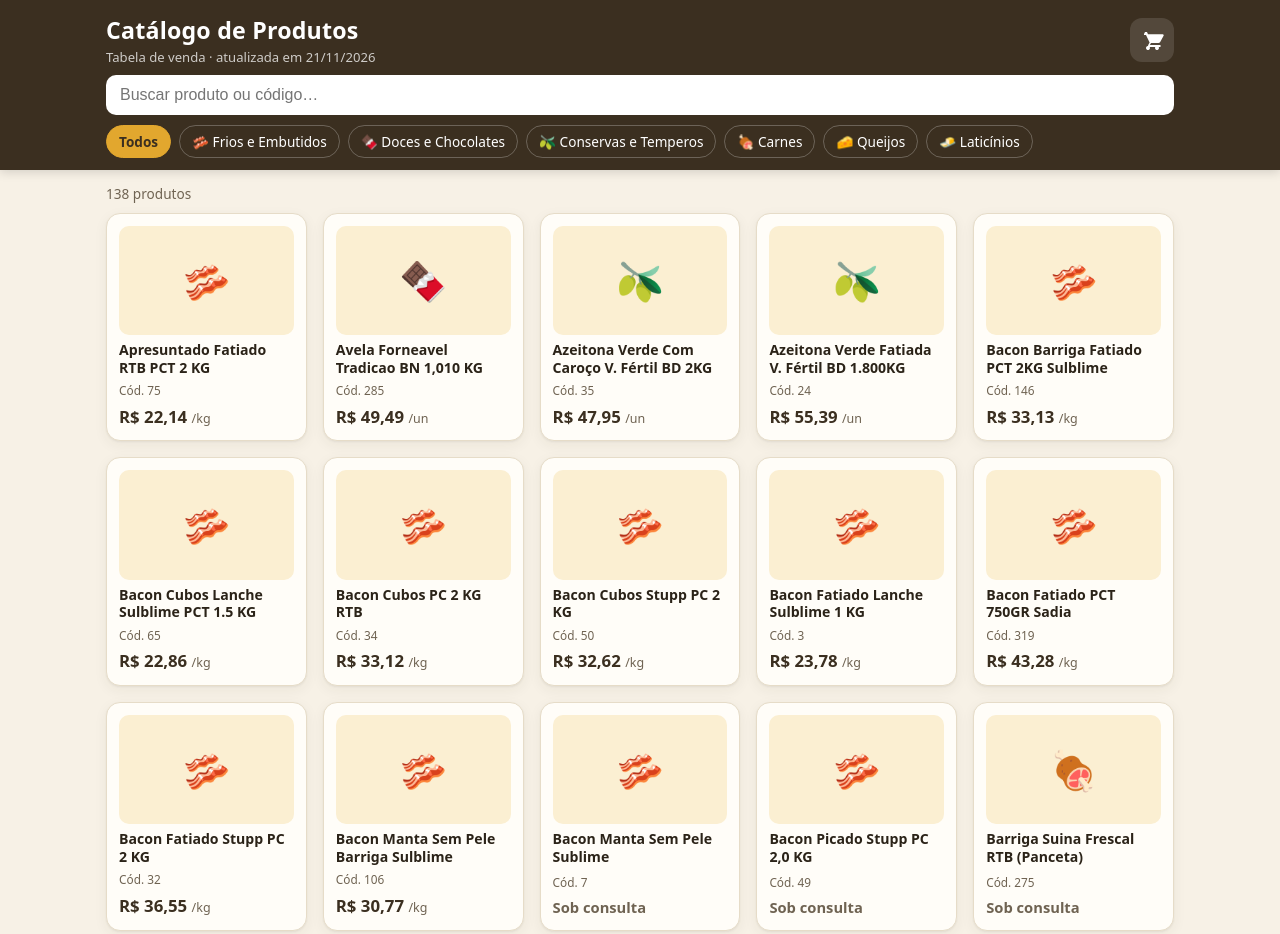
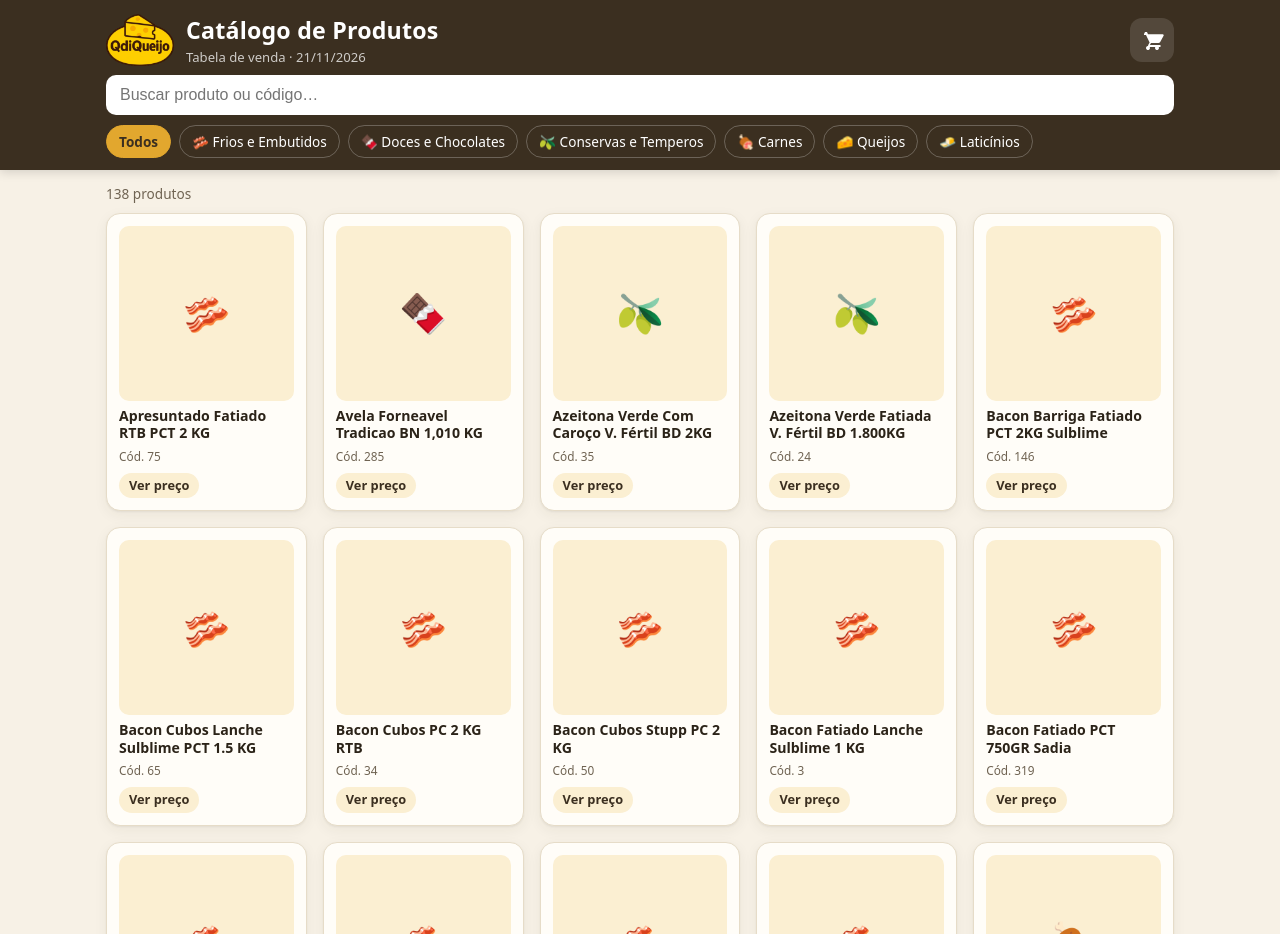
Before and after one commit to jeanbreitenbach/GeoClima, a plain HTML site: page index.html in a window 1280 px wide. Shown: the top 934 px of the page. Drawn offline with Linux system fonts and the light colour scheme.

Commit message:
Preços só na janela do produto, logo QdiQueijo e pasta de fotos
Co-Authored-By: Claude Opus 5.5 <noreply@anthropic.com>
Claude-Session: https://claude.ai/code/session_01D86upJRkqnYywK9DGejU2L

```diff
--- a/app.js
+++ b/app.js
@@ -132,7 +132,7 @@
       b.appendChild(ico);
       b.insertAdjacentHTML("beforeend",
         `<span class="card-nome"></span><span class="card-cod">Cód. ${p.codigo}</span>` +
-        (temPreco(p) ? `<span class="card-preco">${brl(p.preco)} <small>/${unTxt(p)}</small></span>` : `<span class="card-preco consulta">Sob consulta</span>`) +
+        `<span class="card-ver">Ver preço</span>` +
         `<span class="card-check" aria-hidden="true">✓</span>`);
       b.querySelector(".card-nome").textContent = p.nome;
       b.onclick = () => abrirProduto(p);
@@ -282,8 +282,8 @@
   });
 
   // ---------- Início ----------
-  if (CFG.nomeLoja) { $(".topo h1").textContent = CFG.nomeLoja; document.title = CFG.nomeLoja + " — Catálogo"; }
-  if (TABELA.atualizadoEm) $("#data-tabela").textContent = "· atualizada em " + TABELA.atualizadoEm;
+  if (CFG.nomeLoja) { document.title = CFG.nomeLoja + " — Catálogo"; $(".logo").alt = CFG.nomeLoja; }
+  if (TABELA.atualizadoEm) $("#data-tabela").textContent = " · " + TABELA.atualizadoEm;
   renderGrade();
   atualizarResumo();
 })();
--- a/config.js
+++ b/config.js
@@ -2,8 +2,8 @@
 window.CONFIG = {
   // Número do WhatsApp com DDI 55 + DDD + número (somente dígitos)
   whatsapp: "5548988147567",
-  // Nome que aparece no topo e nas mensagens (deixe vazio para não usar)
-  nomeLoja: "",
+  // Nome da loja (título da aba do navegador)
+  nomeLoja: "QdiQueijo",
   // true = esconde produtos sem preço na tabela (aparecem como "Sob consulta")
   ocultarSemPreco: false,
 };
--- a/index.html
+++ b/index.html
@@ -3,7 +3,7 @@
 <head>
 <meta charset="utf-8">
 <meta name="viewport" content="width=device-width, initial-scale=1, viewport-fit=cover">
-<title>Catálogo de Produtos</title>
+<title>QdiQueijo — Catálogo</title>
 <meta name="description" content="Catálogo digital de produtos — peça orçamento ou faça seu pedido pelo WhatsApp.">
 <meta name="theme-color" content="#3b2f20">
 <link rel="stylesheet" href="style.css">
@@ -12,9 +12,10 @@
 
 <header class="topo">
   <div class="topo-inner">
-    <div>
+    <img class="logo" src="logo.png" alt="QdiQueijo" width="119" height="91">
+    <div class="titulo">
       <h1>Catálogo de Produtos</h1>
-      <p class="sub">Tabela de venda <span id="data-tabela"></span></p>
+      <p class="sub">Tabela de venda<span id="data-tabela"></span></p>
     </div>
     <button class="btn-carrinho" id="abrir-selecao" aria-label="Ver itens selecionados">
       <svg viewBox="0 0 24 24" aria-hidden="true"><path d="M7 4h-2l-1 2v1h2l3.6 7.6-1.4 2.4c-.5 1 .2 2 1.3 2h11v-2h-10.6l1.1-2h7.4c.8 0 1.4-.4 1.8-1l3.4-6.2c.4-.7-.1-1.5-.9-1.5h-14.7l-.9-2zm3 16a2 2 0 1 0 0 .1zm9 0a2 2 0 1 0 0 .1z"/></svg>
--- a/style.css
+++ b/style.css
@@ -26,7 +26,9 @@ button { font: inherit; cursor: pointer; }
 /* Topo */
 .topo { background: var(--brand); color: #fff; position: sticky; top: 0; z-index: 10; box-shadow: 0 2px 10px rgba(0,0,0,.15); }
 .topo-inner { max-width: 1100px; margin: 0 auto; padding: 14px 16px 8px; display: flex; align-items: center; justify-content: space-between; gap: 12px; }
-.topo h1 { font-size: 1.25rem; margin: 0; letter-spacing: .2px; }
+.logo { height: 52px; width: auto; flex: none; }
+.titulo { flex: 1; min-width: 0; }
+.topo h1 { font-size: 1.15rem; margin: 0; letter-spacing: .2px; }
 .sub { margin: 2px 0 0; font-size: .82rem; opacity: .75; }
 .btn-carrinho { position: relative; background: rgba(255,255,255,.12); border: 0; color: #fff; width: 44px; height: 44px; border-radius: 12px; display: grid; place-items: center; }
 .btn-carrinho svg { width: 24px; height: 24px; fill: currentColor; }
@@ -50,12 +52,11 @@ main { max-width: 1100px; margin: 0 auto; padding: 14px 16px; }
 .card:hover { transform: translateY(-2px); border-color: #d8c7a3; }
 .card:focus-visible { outline: 3px solid var(--accent); outline-offset: 2px; }
 .card.sel { border-color: var(--wpp); box-shadow: 0 0 0 2px var(--wpp) inset, var(--shadow); }
-.card-ico { width: 100%; aspect-ratio: 16/10; border-radius: 10px; display: grid; place-items: center; font-size: 2.4rem; background: var(--accent-soft); overflow: hidden; }
-.card-ico img, .p-icone img { width: 100%; height: 100%; object-fit: cover; }
+.card-ico { width: 100%; aspect-ratio: 1/1; border-radius: 10px; display: grid; place-items: center; font-size: 2.4rem; background: var(--accent-soft); overflow: hidden; }
+.card-ico img, .p-icone img { width: 100%; height: 100%; object-fit: contain; background: #fff; }
 .card-nome { font-size: .88rem; font-weight: 600; line-height: 1.25; flex: 1; text-transform: capitalize; }
 .card-cod { font-size: .74rem; color: var(--muted); }
-.card-preco { font-weight: 700; font-size: 1.05rem; color: var(--brand); }
-.card-preco small { font-weight: 500; color: var(--muted); font-size: .78rem; }
+.card-ver { align-self: flex-start; font-size: .8rem; font-weight: 600; color: var(--brand); background: var(--accent-soft); border-radius: 999px; padding: 4px 10px; margin-top: 2px; }
 .card-check { position: absolute; top: 18px; right: 18px; width: 26px; height: 26px; border-radius: 50%; background: var(--wpp); color: #fff; display: none; place-items: center; font-size: .9rem; font-weight: 700; }
 .card.sel .card-check { display: grid; }
 .vazio { color: var(--muted); text-align: center; padding: 24px 0; }
@@ -90,7 +91,7 @@ main { max-width: 1100px; margin: 0 auto; padding: 14px 16px; }
 @keyframes subir { from { transform: translateY(16px); opacity: 0; } }
 .janela-conteudo { position: relative; background: var(--card); border-radius: 18px; padding: 20px; max-height: calc(100dvh - 24px); overflow-y: auto; }
 .fechar { position: absolute; top: 10px; right: 10px; width: 38px; height: 38px; border-radius: 50%; border: 0; background: #f1e9da; font-size: 1.5rem; line-height: 1; color: var(--ink); z-index: 1; }
-.p-icone { height: 130px; border-radius: 12px; background: var(--accent-soft); display: grid; place-items: center; font-size: 3.6rem; margin-bottom: 14px; overflow: hidden; }
+.p-icone { height: 220px; border-radius: 12px; background: var(--accent-soft); display: grid; place-items: center; font-size: 3.6rem; margin-bottom: 14px; overflow: hidden; }
 .p-cat { margin: 0; font-size: .75rem; text-transform: uppercase; letter-spacing: .08em; color: var(--muted); font-weight: 600; }
 .janela h2 { margin: 4px 40px 2px 0; font-size: 1.2rem; line-height: 1.25; }
 .p-cod { margin: 0 0 14px; color: var(--muted); font-size: .85rem; }
@@ -129,4 +130,3 @@ main { max-width: 1100px; margin: 0 auto; padding: 14px 16px; }
   .grade { grid-template-columns: repeat(auto-fill, minmax(200px, 1fr)); gap: 16px; }
   .topo h1 { font-size: 1.45rem; }
 }
-.card-preco.consulta { color: var(--muted); font-weight: 600; font-size: .92rem; }
```
Also changed, not shown: README.md, logo.png (added), 2 other files.
